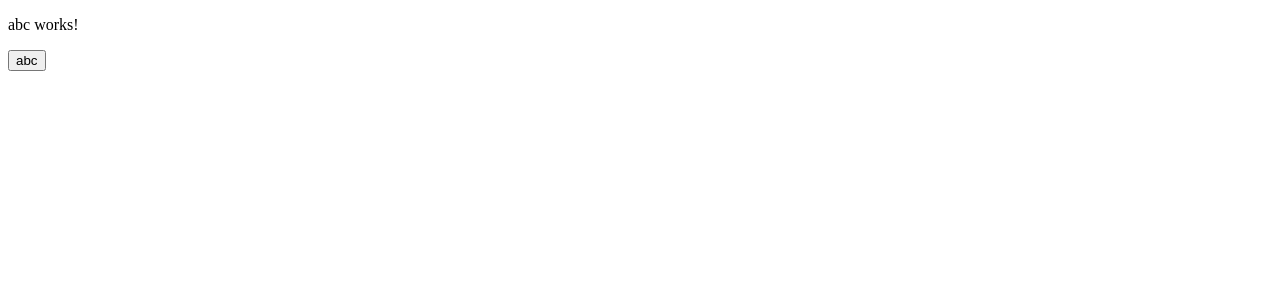
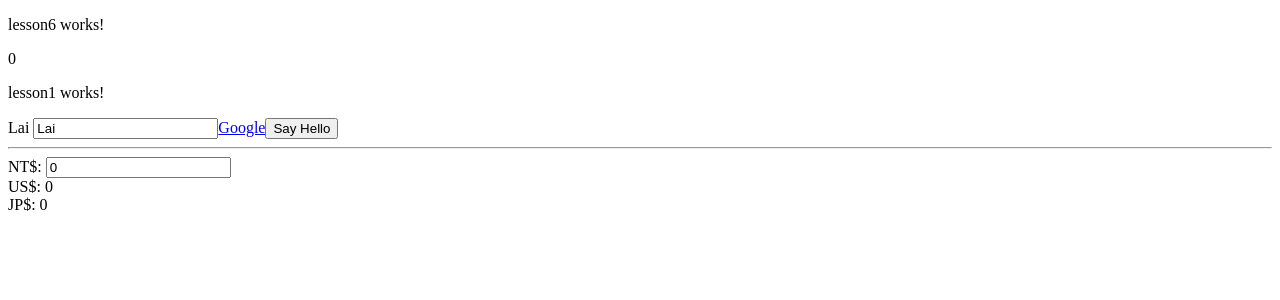
Before and after one commit to LaiJunBin/ng-test, an Angular app: page / in a window 1280 px wide. Shown: the top 300 px of the page. Built offline with nearby package versions, Linux system fonts and the light colour scheme.

Commit message:
lesson6 success (@Output())

```diff
--- a/src/app/app.component.html
+++ b/src/app/app.component.html
@@ -3,5 +3,6 @@
 <!-- <app-lesson3></app-lesson3> -->
 <!-- <app-lesson4></app-lesson4> -->
 <!-- <app-lesson5></app-lesson5> -->
-<app-abc (abcButtonClick)="abcClickEvent($event)"></app-abc>
+<!-- <app-abc (abcButtonClick)="abcClickEvent($event)"></app-abc> -->
+<app-lesson6></app-lesson6>
 <router-outlet></router-outlet>
--- a/src/app/app.module.ts
+++ b/src/app/app.module.ts
@@ -10,6 +10,7 @@ import { Lesson3Component } from './lesson3/lesson3.component';
 import { Lesson4Component } from './lesson4/lesson4.component';
 import { Lesson5Component } from './lesson5/lesson5.component';
 import { AbcComponent } from './abc/abc.component';
+import { Lesson6Component } from './lesson6/lesson6.component';
 
 @NgModule({
   declarations: [
@@ -20,6 +21,7 @@ import { AbcComponent } from './abc/abc.component';
     Lesson4Component,
     Lesson5Component,
     AbcComponent,
+    Lesson6Component,
   ],
   imports: [
     BrowserModule,
--- a/src/app/lesson1/lesson1.component.html
+++ b/src/app/lesson1/lesson1.component.html
@@ -10,6 +10,6 @@
 
 <hr>
 
-NT$: <input type="text" [(ngModel)]="nt"><br>
+NT$: <input type="text" [(ngModel)]="nt" (ngModelChange)="onMoneyChange()"><br>
 US$: {{ nt * 30 }} <br>
 JP$: {{ nt / 5 }} <br>
--- a/src/app/lesson1/lesson1.component.ts
+++ b/src/app/lesson1/lesson1.component.ts
@@ -1,4 +1,4 @@
-import { Component, OnInit, Input } from '@angular/core';
+import { Component, OnInit, Input, Output, EventEmitter } from '@angular/core';
 
 @Component({
   selector: 'app-lesson1',
@@ -10,6 +10,7 @@ export class Lesson1Component implements OnInit {
   name = 'Lai';
   url = 'https://google.com';
   @Input() nt = 0;
+  @Output() MoneyChange: EventEmitter<number> = new EventEmitter<number>();
 
   constructor() { }
 
@@ -19,5 +20,7 @@ export class Lesson1Component implements OnInit {
   sayHello() {
     alert('Hello ' + this.name);
   }
-
+  onMoneyChange() {
+    this.MoneyChange.emit(this.nt);
+  }
 }
--- /dev/null
+++ b/src/app/lesson6/lesson6.component.html
@@ -0,0 +1,6 @@
+<p>
+  lesson6 works!
+</p>
+
+{{ nt }}
+<app-lesson1 (MoneyChange)="nt = $event"></app-lesson1>
--- /dev/null
+++ b/src/app/lesson6/lesson6.component.ts
@@ -0,0 +1,18 @@
+import { Component, OnInit } from '@angular/core';
+
+@Component({
+  selector: 'app-lesson6',
+  templateUrl: './lesson6.component.html',
+  styleUrls: ['./lesson6.component.css']
+})
+export class Lesson6Component implements OnInit {
+
+  nt = 0;
+
+  constructor() { }
+
+  ngOnInit() {
+  }
+
+
+}
```
Also changed, not shown: src/app/lesson6/lesson6.component.css (added), 1 other file (tests, documents, lock files or other folders).
